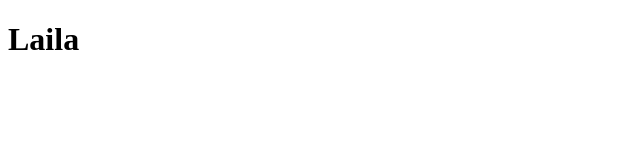
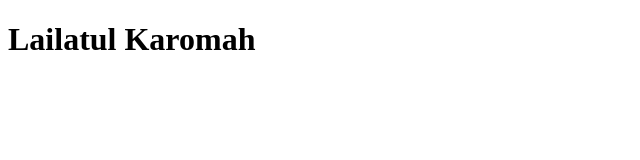
Before and after one commit to zakimaliki/new, a plain HTML site: page laila.html in a window 1280 px wide. Shown: the whole page, without its empty margins (0-640 px from the left). Drawn offline with Linux system fonts and the light colour scheme.

Commit message:
update laila revisi

```diff
--- a/laila.html
+++ b/laila.html
@@ -6,7 +6,7 @@
     <meta http-equiv="X-UA-Compatible" content="IE=edge">
     <meta name="viewport" content="width=device-width, initial-scale=1.0">
     <title>Document</title>
-    <h1> Laila</h1>
+    <h1>Lailatul Karomah </h1>
 </head>
 
 <body>
```
